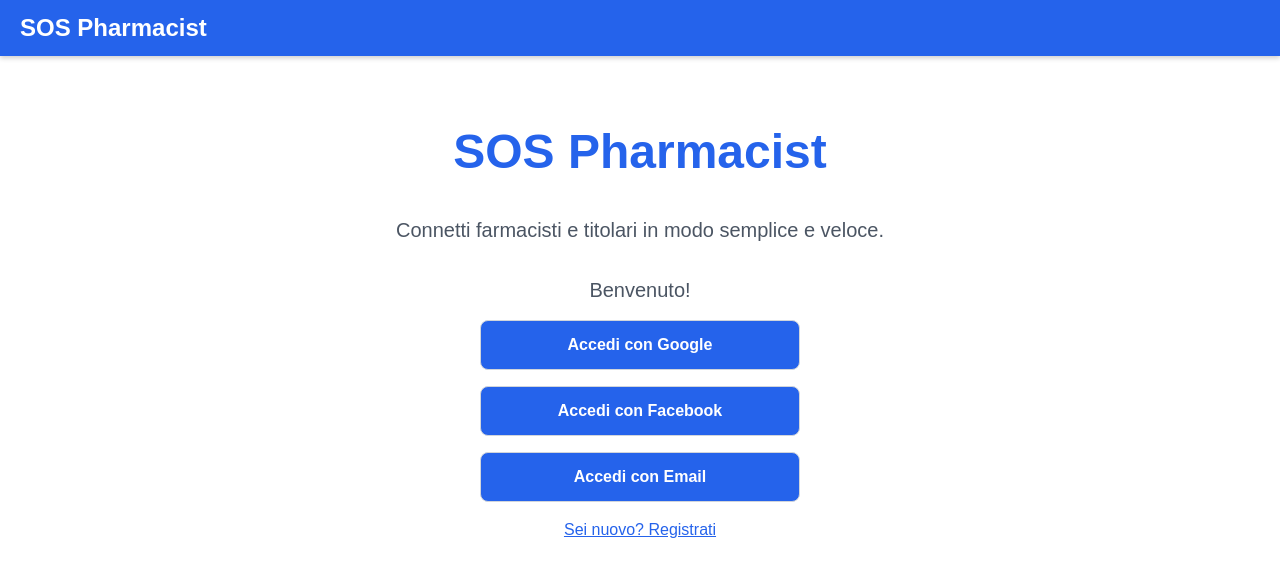
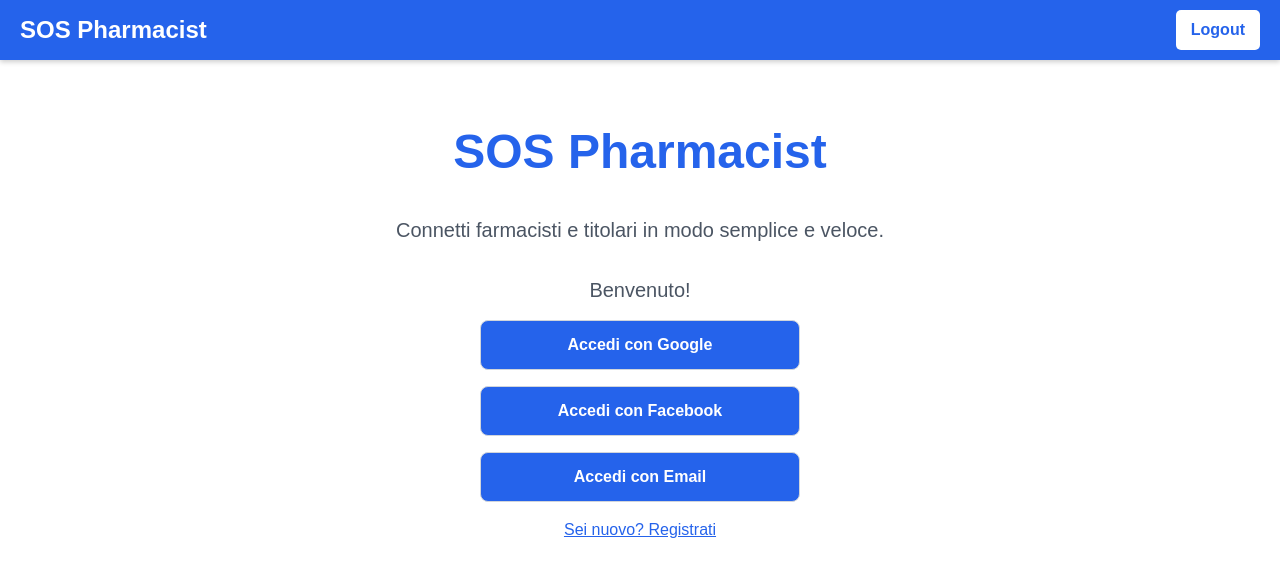
Before and after one commit to arash-96/farmacisti_finder, a React (Vite) app in the folder frontend/: page /login in a window 1280 px wide. Shown: the top 576 px of the page. Built offline with nearby package versions, Linux system fonts and the light colour scheme; sample sign-in values are in the browser's storage; the HTML template or start-up script is replaced by a standard one.

Commit message:
progress

```diff
--- a/frontend/src/components/Navbar.jsx
+++ b/frontend/src/components/Navbar.jsx
@@ -1,30 +1,35 @@
 import "../styles/Navbar.css";
-import { Link } from "react-router-dom";
-// import { useState } from "react";
+import { Link, useNavigate } from "react-router-dom";
 
 function Navbar() {
-    // const [isLoggedIn, setIsLoggedIn] = useState();
+  const navigate = useNavigate();
+  const isLoggedIn = localStorage.getItem("ACCESS_TOKEN") !== null;
 
-//   const toggleLogin = () => {
-//     if (isLoggedIn) {
-//       localStorage.clear();
-//     }
-//     setIsLoggedIn(!isLoggedIn);
-//   };
+  const handleLogout = () => {
+    localStorage.removeItem("ACCESS_TOKEN");
+    localStorage.removeItem("REFRESH_TOKEN");
+    navigate("/login");
+  };
+
   return (
     <nav className="navbar">
       <Link to="/" className="navbar-brand">
         SOS Pharmacist
       </Link>
       <ul className="navbar-links">
+        {/* Other navigation links can go here */}
       </ul>
-      {/* <div className="navbar-profile">
+      <div className="navbar-profile">
         {isLoggedIn ? (
-          <button onClick={toggleLogin} className="logout-button" href="/logout">Logout</button>
+          <button onClick={handleLogout} className="logout-button">
+            Logout
+          </button>
         ) : (
-          <button onClick={toggleLogin} className="login-button" href="/login">Login</button>
+          <Link to="/login">
+            <button className="login-button">Login</button>
+          </Link>
         )}
-      </div> */}
+      </div>
     </nav>
   );
 }
```
